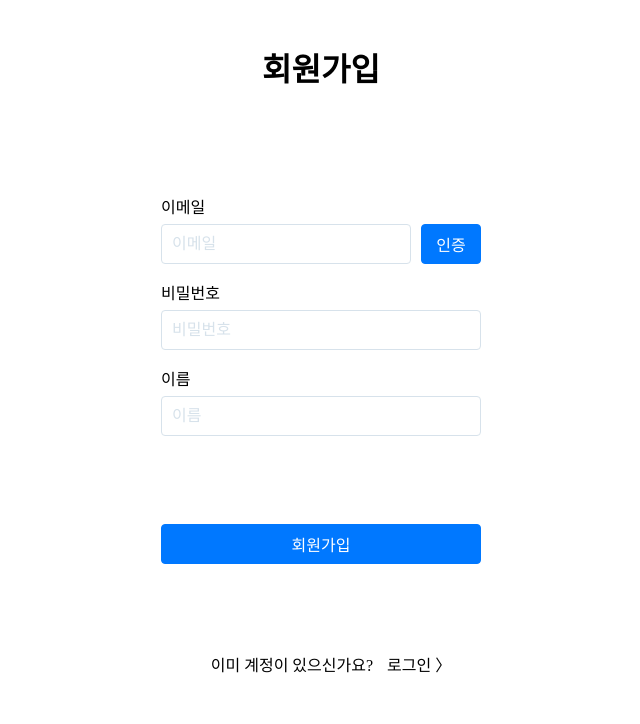
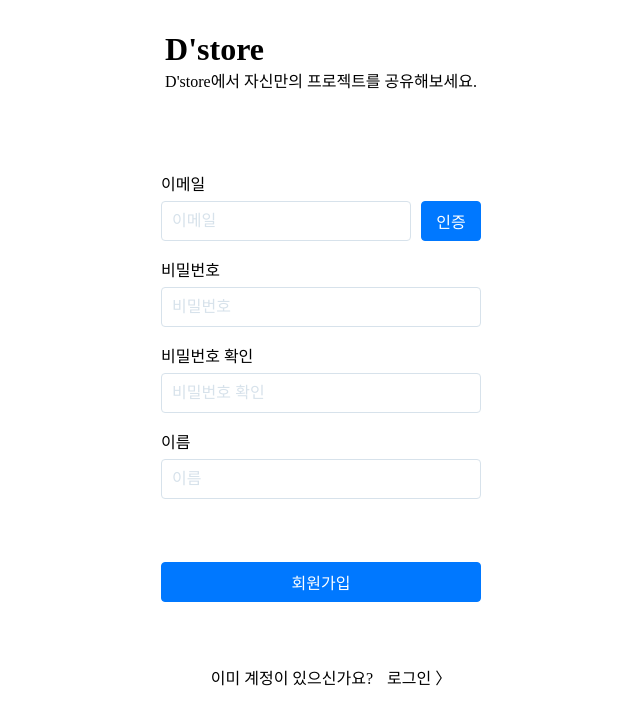
Before and after one commit to D-Store/D-store-practice, a React (Create React App) app: page /signUp in a window 1280 px wide. Shown: the top 724 px of the page, without its empty margins (319-959 px from the left). Built offline with nearby package versions, Linux system fonts and the light colour scheme.

Commit message:
[ADD] signUp Email Auth & password Auth

```diff
--- a/src/Screen/App.js
+++ b/src/Screen/App.js
@@ -13,7 +13,7 @@ function App() {
         <Route exact path="/" component={MainPage} />
         <Route path="/signUp" component={SignUpPage} />
         <Route path="/signIn" component={SignInPage} />
-        <Route path="/admin/main" component={AdminMainPage} />
+        <Route path="/admin/" exact component={AdminMainPage} />
         <Route path="/admin/userInfo" component={AdminUserInfoPage} />
       </Switch>
     </Router>
--- a/src/components/SignUp/SignUp.css
+++ b/src/components/SignUp/SignUp.css
@@ -5,8 +5,13 @@
 }
 
 .signUp-form-title {
+}
+
+.signUp-form-title-link {
   font-size: 2rem;
   font-weight: 600;
+  color: black;
+  text-decoration: none;
 }
 
 .signUp-form {
@@ -75,6 +80,11 @@
   width: 60px;
 }
 
+.email-button:focus,
+.email-button:hover {
+  background-color: #3995ff;
+}
+
 .signUp-form-input-item:focus,
 .signUp-form-input-item:hover {
   border-color: blue;
--- a/src/components/SignUp/SignUp.jsx
+++ b/src/components/SignUp/SignUp.jsx
@@ -5,23 +5,34 @@ import "./SignUp.css";
 const SignUp = ({
   email,
   password,
+  passwordAuth,
   name,
   onChangeEmail,
   onChangeUserPw,
+  onChangeUserPwA,
   onChangeUserName,
   emailInput,
   passwordInput,
+  passwordAuthInput,
   nameInput,
   handleSignUp,
   emailError,
   passwordError,
+  passwordAuthError,
   nameError,
   handleAuthEmail,
 }) => {
   return (
     <div className="signUp">
       <div className="signUp-form">
-        <div className="signUp-form-title">회원가입</div>
+        <div className="signUp-form-title">
+          <Link className="signUp-form-title-link" to="/">
+            D'store
+          </Link>
+          <div className="signUp-form-title-Subtitle">
+            D'store에서 자신만의 프로젝트를 공유해보세요.
+          </div>
+        </div>
         <div className="signUp-form-input">
           <div className="signUp-form-input-title">이메일</div>
           <div className="signUp-form-input-email">
@@ -57,6 +68,21 @@ const SignUp = ({
           <div ref={passwordError} className="signUp-form-input-error hidden">
             비밀번호를 입력해주세요
           </div>
+          <div className="signUp-form-input-title">비밀번호 확인</div>
+          <input
+            className="signUp-form-input-item"
+            type="text"
+            ref={passwordAuthInput}
+            placeholder="비밀번호 확인"
+            onChange={e => onChangeUserPwA(e)}
+            value={passwordAuth}
+          />
+          <div
+            ref={passwordAuthError}
+            className="signUp-form-input-error hidden"
+          >
+            비밀번호를 다시 입력해주세요.
+          </div>
           <div className="signUp-form-input-title">이름</div>
           <input
             className="signUp-form-input-item"
--- a/src/containers/SignUp/SignUpContainer.jsx
+++ b/src/containers/SignUp/SignUpContainer.jsx
@@ -10,14 +10,17 @@ const SignUpContainer = () => {
   //input
   const emailInput = useRef();
   const passwordInput = useRef();
+  const passwordAuthInput = useRef();
   const nameInput = useRef();
   //Error
   const emailError = useRef();
   const passwordError = useRef();
+  const passwordAuthError = useRef();
   const nameError = useRef();
   //input State
   const [email, setEmail] = useState("");
   const [password, setPassword] = useState("");
+  const [passwordAuth, setPasswordAuth] = useState("");
   const [name, setName] = useState("");
   //setState on event
   const onChangeEmail = e => {
@@ -25,6 +28,9 @@ const SignUpContainer = () => {
   };
   const onChangeUserPw = e => {
     setPassword(e.target.value);
+  };
+  const onChangeUserPwA = e => {
+    setPasswordAuth(e.target.value);
   };
   const onChangeUserName = e => {
     setName(e.target.value);
@@ -48,6 +54,9 @@ const SignUpContainer = () => {
     //입력 유무 확인
     if (!email || !password || !name) {
       alert("아직 작성하지 않은 사항이 있습니다.");
+      return;
+    } else if (passwordAuth !== password) {
+      alert("비밀번호가 일치하지 않습니다.");
       return;
     }
     //회원가입 시도
@@ -73,6 +82,10 @@ const SignUpContainer = () => {
           passwordInput.current?.focus();
           hiddenError();
           passwordError.current.classList.toggle("hidden");
+        } else if (passwordAuth.length === 0) {
+          passwordAuthInput.current?.focus();
+          hiddenError();
+          passwordAuthError.current.classList.toggle("hidden");
         } else if (name.length === 0) {
           nameInput.current?.focus();
           hiddenError();
@@ -87,11 +100,12 @@ const SignUpContainer = () => {
     return () => {
       document.removeEventListener("keydown", listener);
     };
-  }, [email, password, name]);
+  }, [email, password, passwordAuth, name]);
   //에러메세지 제거
   const hiddenError = () => {
     emailError.current.classList.add("hidden");
     passwordError.current.classList.add("hidden");
+    passwordAuthError.current.classList.add("hidden");
     nameError.current.classList.add("hidden");
   };
 
@@ -99,16 +113,20 @@ const SignUpContainer = () => {
     <SignUp
       email={email}
       password={password}
+      passwordAuth={passwordAuth}
       name={name}
       onChangeEmail={onChangeEmail}
       onChangeUserPw={onChangeUserPw}
+      onChangeUserPwA={onChangeUserPwA}
       onChangeUserName={onChangeUserName}
       emailInput={emailInput}
       passwordInput={passwordInput}
+      passwordAuthInput={passwordAuthInput}
       nameInput={nameInput}
       handleSignUp={handleSignUp}
       emailError={emailError}
       passwordError={passwordError}
+      passwordAuthError={passwordAuthError}
       nameError={nameError}
       handleAuthEmail={handleAuthEmail}
     />
```
